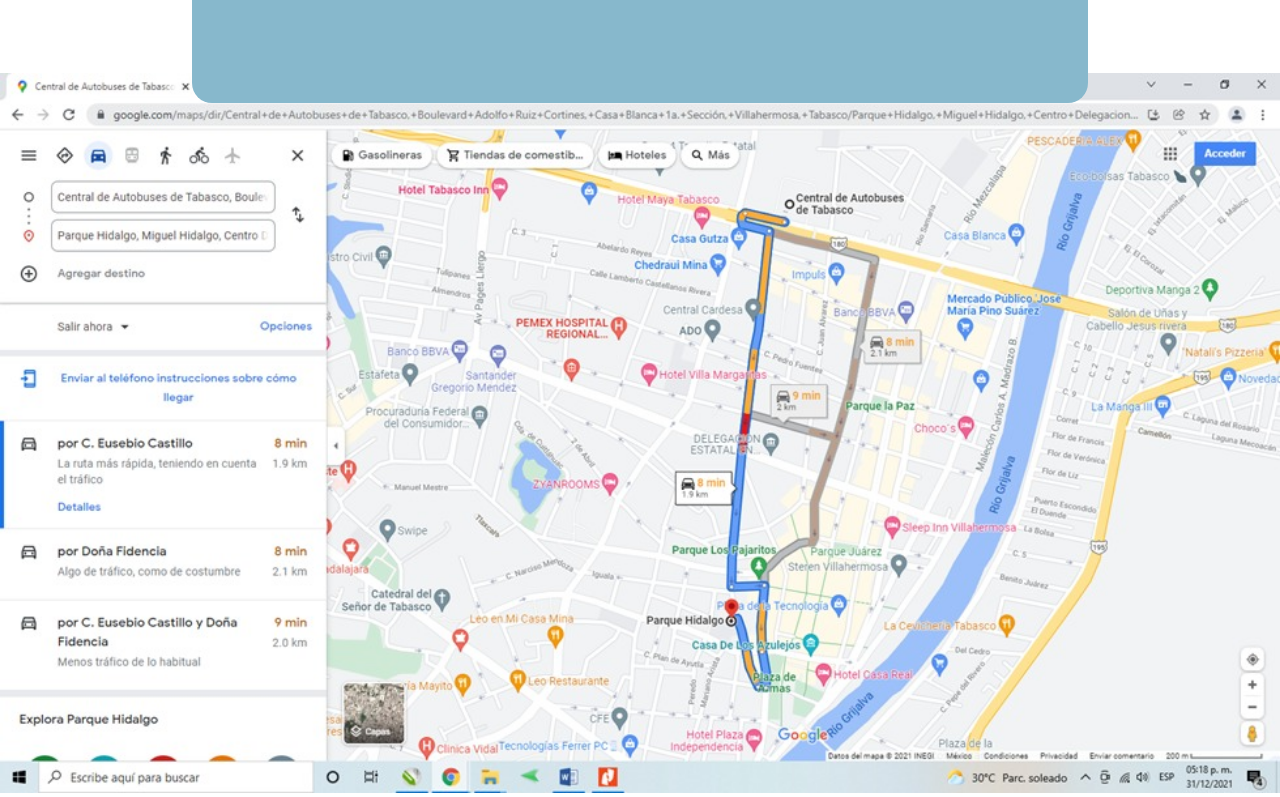
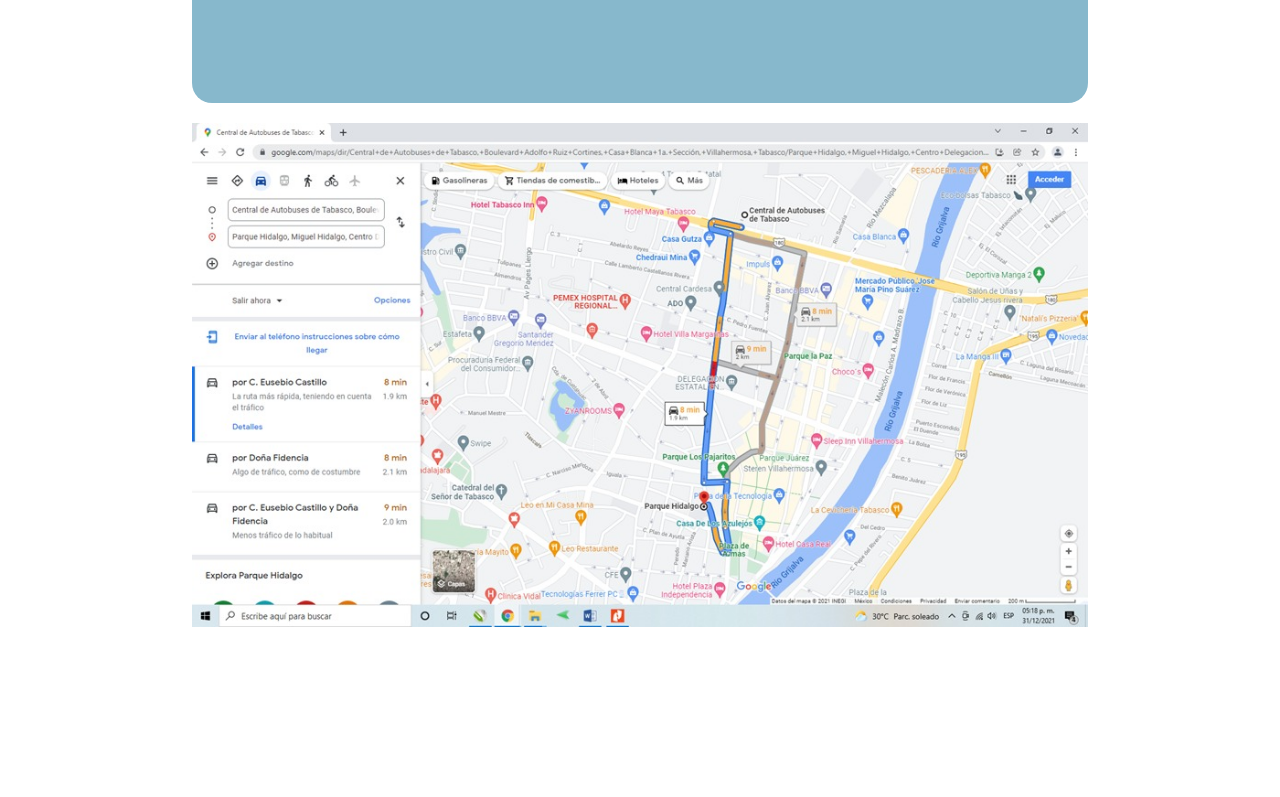
Before and after one commit to Zamora3412/primera-pagina, a plain HTML site: page plaza/phidalgo.html in a window 1280 px wide. Shown: the part 889-1686 px from the top of the page. After the commit the page ends 1520 px from the top, so only its background shows below. Drawn offline with nearby package versions, Linux system fonts and the light colour scheme.

Commit message:
Update phidalgo.html

```diff
--- a/plaza/phidalgo.html
+++ b/plaza/phidalgo.html
@@ -52,7 +52,12 @@
 	<a href = "../index.html"><img class = "hamburguer2" src ="imagenes/Salir.svg" alt=""></a>
 	<a class="enlace" href="https://goo.gl/maps/No1rQwi5A1dNTciK8"><img class ="hamburguer3" src="imagenes/Buscar.svg"></a>
 
-	<img src="imagenes/croquisph.jpeg" width="100%">
+	<div class="croquis">
+		<center>
+			<img src="imagenes/croquisph.jpeg" width="70%">
+		</center>
+	</div>
+
 
 </body>
 </html>
```
